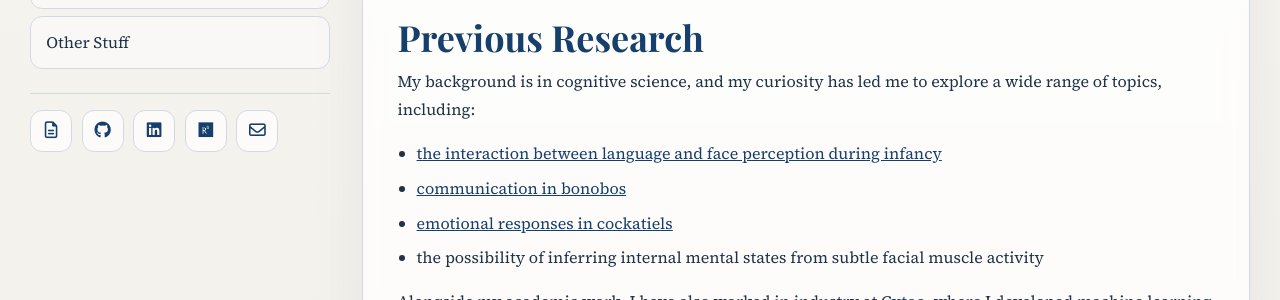
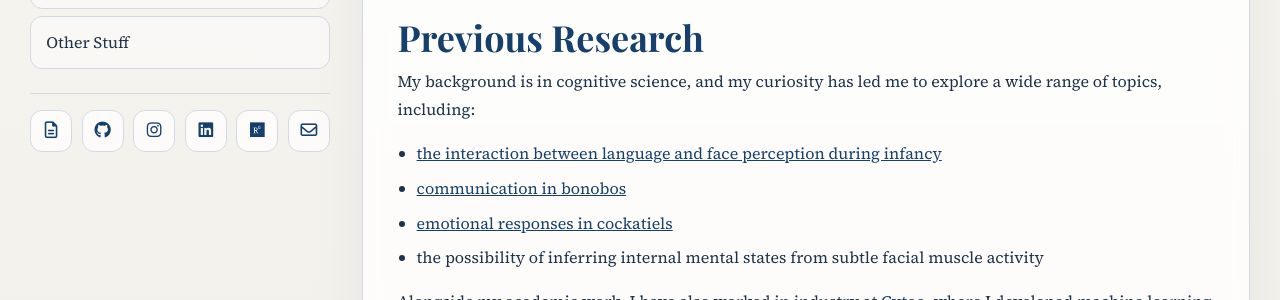
Before and after one commit to OlivierLClerc/OlivierLClerc.github.io, a Jekyll site: the page built from index.md, in a window 1280 px wide. Shown: the part 527-827 px from the top of the page. Built offline with Jekyll 4.4.1, drawn with Linux system fonts in a browser that asks for light colours.

Commit message:
chore: added insta link

```diff
--- a/_layouts/default.html
+++ b/_layouts/default.html
@@ -42,6 +42,9 @@
           <a href="https://github.com/OlivierLClerc" target="_blank" rel="noopener noreferrer" aria-label="GitHub">
             <i class="fa-brands fa-github"></i>
           </a>
+          <a href="https://www.instagram.com/oli_clerc/" target="_blank" rel="noopener noreferrer" aria-label="Instagram">
+            <i class="fa-brands fa-instagram"></i>
+          </a>
           <a href="https://www.linkedin.com/in/olivier-clerc-592885150/" target="_blank" rel="noopener noreferrer" aria-label="LinkedIn">
             <i class="fa-brands fa-linkedin"></i>
           </a>
```
